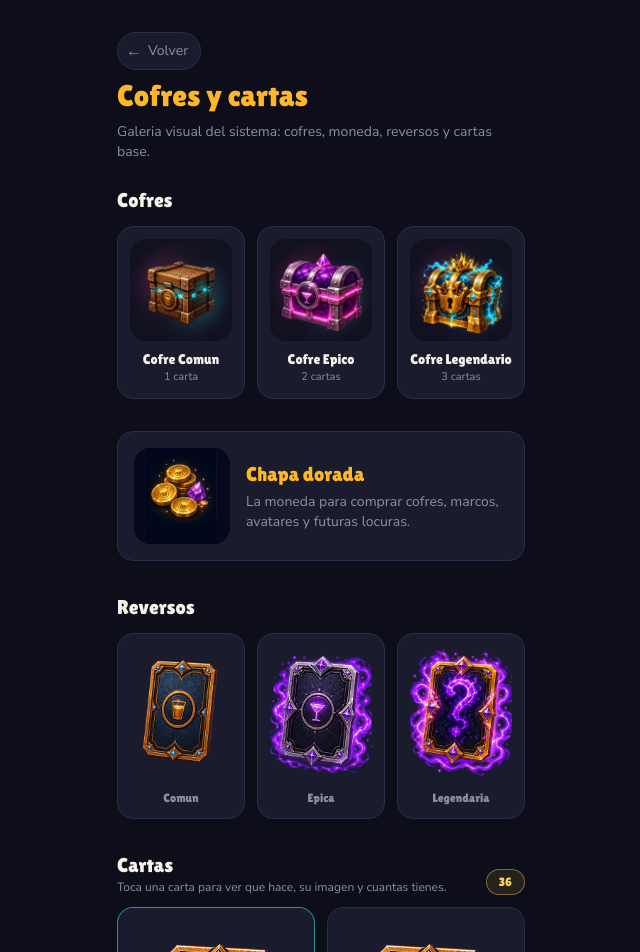
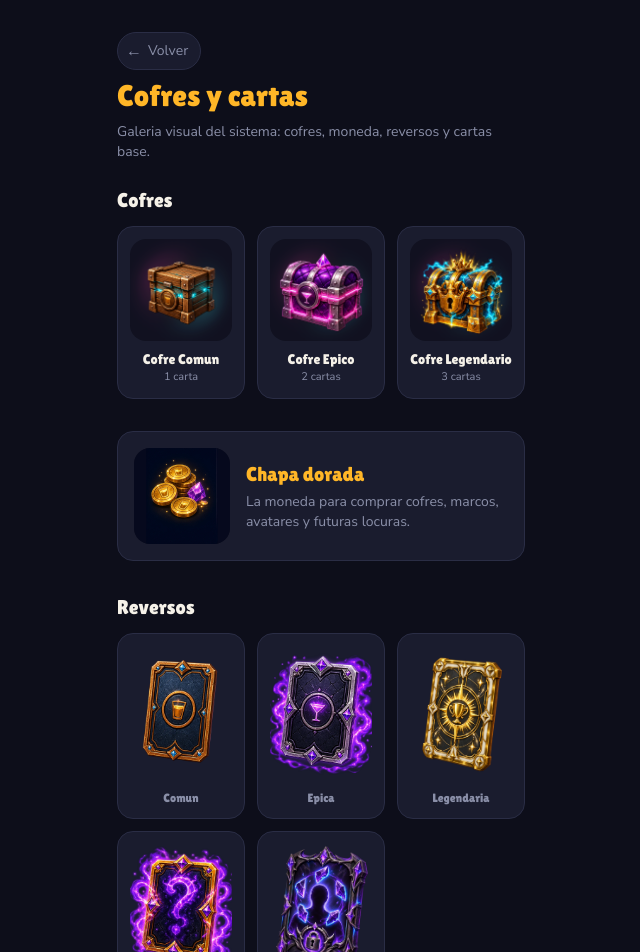
Before and after one commit to UnaiSuarez/drinking, a Next.js app: page /cofres in a window 1280 px wide. Shown: the top 952 px of the page, without its empty margins (319-959 px from the left). Built offline with nearby package versions, Linux system fonts and the light colour scheme; no server answers.

Commit message:
Add angled legendary and character card backs

```diff
--- a/src/components/CartaDetalleModal.tsx
+++ b/src/components/CartaDetalleModal.tsx
@@ -37,7 +37,7 @@ export default function CartaDetalleModal({
 
   if (typeof document === "undefined") return null;
 
-  const imagen = bloqueada ? REVERSOS_CARTA.legendaria : carta.imagen;
+  const imagen = bloqueada ? REVERSOS_CARTA.exclusiva : carta.imagen;
   const titulo = bloqueada ? "???" : carta.nombre;
   const descripcion = bloqueada
     ? "Carta exclusiva oculta. Se revelara al conseguirla en cofres."
--- a/src/components/CofreAperturaModal.tsx
+++ b/src/components/CofreAperturaModal.tsx
@@ -25,8 +25,11 @@ const COFRE_COLOR: Record<CofreTipo["id"], string> = {
   legendario: "#ffd54a",
 };
 
-function reversoPorRareza(rareza: CartaRareza | "unica") {
-  if (rareza === "legendaria" || rareza === "unica") return REVERSOS_CARTA.legendaria;
+function reversoPorRecompensa(recompensa: RecompensaCofre) {
+  if (recompensa.tipo === "fragmentoPersonaje") return REVERSOS_CARTA.personaje;
+  if (recompensa.tipo === "carta" && recompensa.oculta) return REVERSOS_CARTA.exclusiva;
+  const rareza = recompensa.rareza;
+  if (rareza === "legendaria") return REVERSOS_CARTA.legendaria;
   if (rareza === "epica") return REVERSOS_CARTA.epica;
   return REVERSOS_CARTA.comun;
 }
@@ -241,7 +244,7 @@ export default function CofreAperturaModal({
                 )}
                 <span className={`gacha-card relative block aspect-[3/4] ${secreta ? "cofre-reveal-secret" : ""}`}>
                   <span className="cofre-reveal-face absolute inset-0">
-                    <Image src={reversoPorRareza(rareza)} alt="Carta boca abajo" fill className="object-contain" sizes="120px" />
+                    <Image src={reversoPorRecompensa(recompensa)} alt="Carta boca abajo" fill className="object-contain" sizes="120px" />
                     {rareza !== "legendaria" && rareza !== "unica" && (
                       <span className="absolute inset-0 flex items-center justify-center font-titulo text-3xl text-oro drop-shadow-lg">?</span>
                     )}
--- a/src/components/CofresCartasGrid.tsx
+++ b/src/components/CofresCartasGrid.tsx
@@ -62,7 +62,7 @@ export default function CofresCartasGrid({
           const secreta = carta.oculta
             ? "cofre-card-secret border-purple-400/70"
             : rareza.borde;
-          const imagen = bloqueada ? REVERSOS_CARTA.legendaria : carta.imagen;
+          const imagen = bloqueada ? REVERSOS_CARTA.exclusiva : carta.imagen;
           const titulo = bloqueada ? "???" : carta.nombre;
           const descripcion = bloqueada
             ? "Carta exclusiva oculta. Se revelara al conseguirla en cofres."
@@ -87,7 +87,7 @@ export default function CofresCartasGrid({
               >
                 <div className="cofre-card-face cofre-card-back-face rounded-2xl bg-tarjeta p-3">
                   <Image
-                    src={carta.oculta ? REVERSOS_CARTA.legendaria : rareza.reverso}
+                    src={carta.oculta ? REVERSOS_CARTA.exclusiva : rareza.reverso}
                     alt={`Reverso de ${carta.nombre}`}
                     width={768}
                     height={768}
--- a/src/components/InventarioClient.tsx
+++ b/src/components/InventarioClient.tsx
@@ -318,7 +318,7 @@ export default function InventarioClient({
             const conseguida = cantidad > 0;
             const ocultaBloqueada = carta.oculta && !conseguida;
             const rareza = RAREZA_ESTILO[carta.rareza];
-            const imagen = ocultaBloqueada ? REVERSOS_CARTA.legendaria : carta.imagen;
+            const imagen = ocultaBloqueada ? REVERSOS_CARTA.exclusiva : carta.imagen;
             const titulo = ocultaBloqueada ? "???" : carta.nombre;
             const descripcion = ocultaBloqueada
               ? "Carta exclusiva oculta. Se revelara al conseguirla en cofres."
--- a/src/lib/cofresDesign.ts
+++ b/src/lib/cofresDesign.ts
@@ -27,7 +27,9 @@ export type CofreTipo = {
 export const REVERSOS_CARTA = {
   comun: "/chests/ai/items/card-back-comun-alpha.webp",
   epica: "/chests/ai/items/card-back-epica-alpha.webp",
-  legendaria: "/chests/ai/items/card-back-legendaria-alpha.webp",
+  legendaria: "/chests/ai/items/card-back-legendaria-v2.webp",
+  exclusiva: "/chests/ai/items/card-back-legendaria-alpha.webp",
+  personaje: "/chests/ai/items/card-back-personaje.webp",
 };
 
 export const MONEDA_COFRES = {
```
Also changed, not shown: public/chests/ai/items/card-back-legendaria-v2.webp (added), public/chests/ai/items/card-back-personaje.webp (added).
